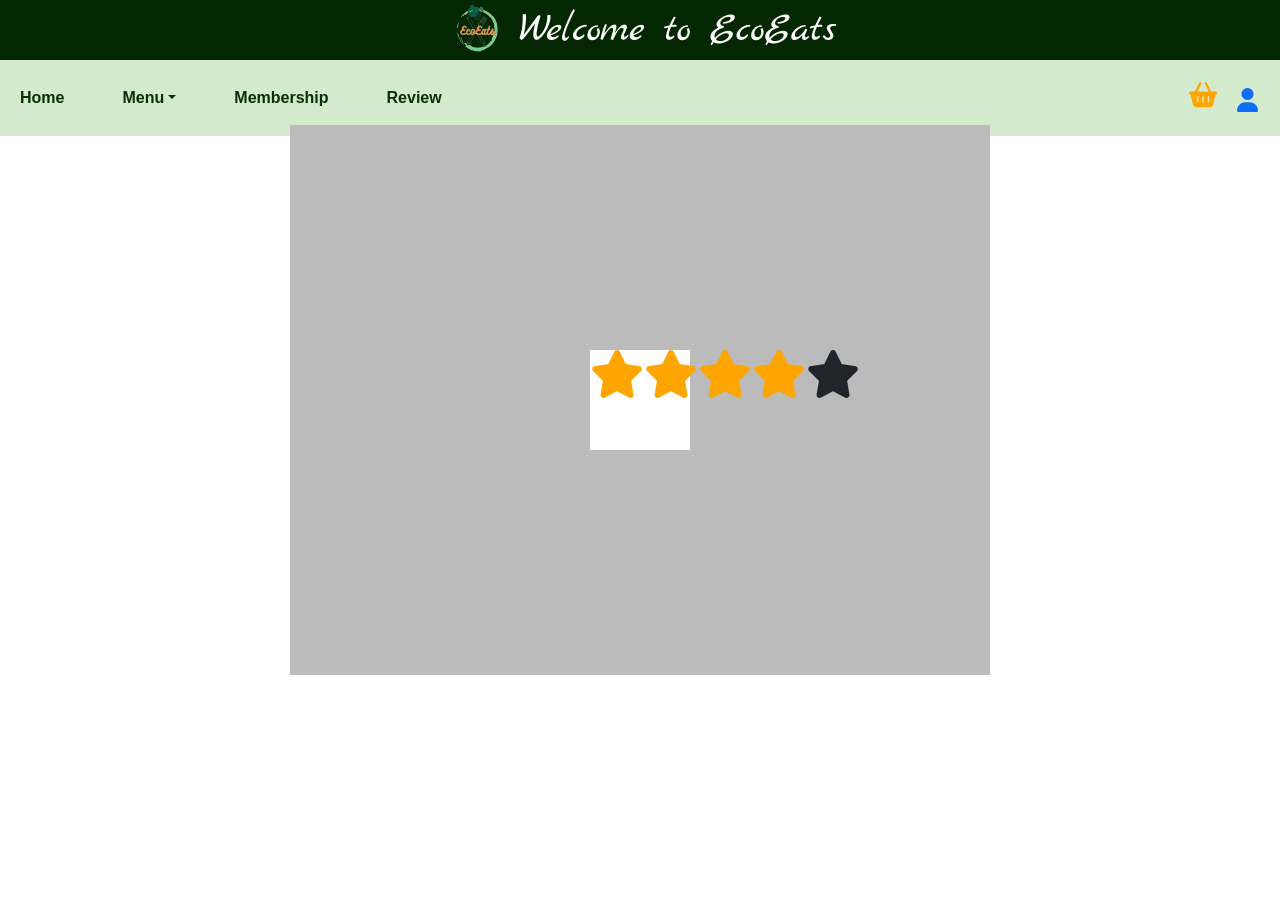
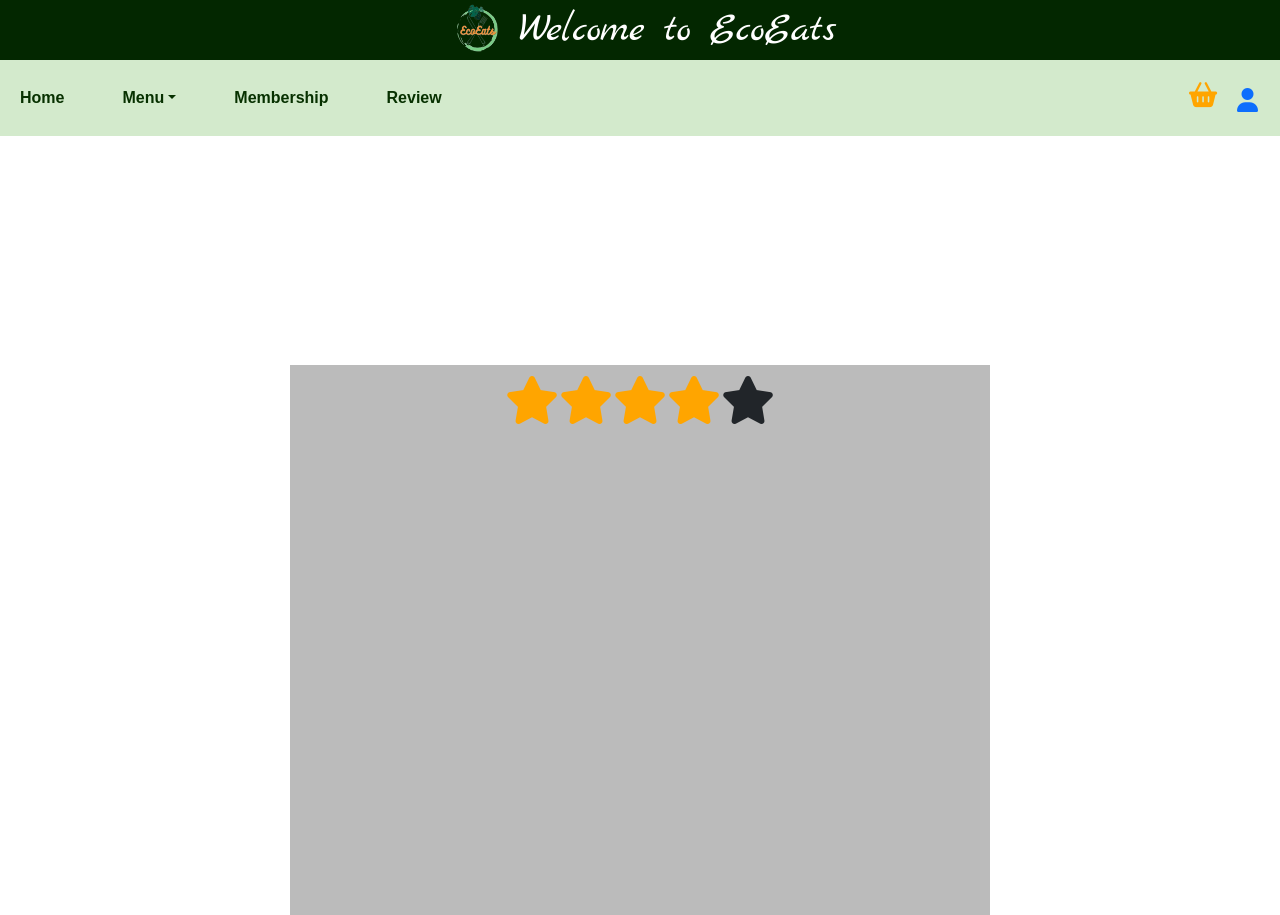
Before and after one commit to Jyosh05/EcoEats, a Flask app: page /reviews in a window 1280 px wide. Before the commit the page ends 675 px from the top, so only its background shows below. Run offline with Flask 3, Linux system fonts and the light colour scheme; some libraries are stand-ins or nearby versions; some web fonts are replaced.

Commit message:
.container{ width: 700px; height: 550px; top: 80%; left: 50%; position: absolute; transform: translate(-50%, -50%); background: #bbbbbb }
.star-rating{
    position: absolute;
    top: 50%;
    left: 50%;
    transform: translate(-50%, -50%);
    display: flex;
}

```diff
--- a/Static/css/reviews.css
+++ b/Static/css/reviews.css
@@ -1,7 +1,7 @@
 .container{
 width: 700px;
 height: 550px;
-top: 50%;
+top: 80%;
 left: 50%;
 position: absolute;
 transform: translate(-50%, -50%);
@@ -9,9 +9,6 @@ background: #bbbbbb
 }
 
 .star-rating{
-    width: 100px;
-    height: 100px;
-    background: #fff;
     position: absolute;
     top: 50%;
     left: 50%;
```
